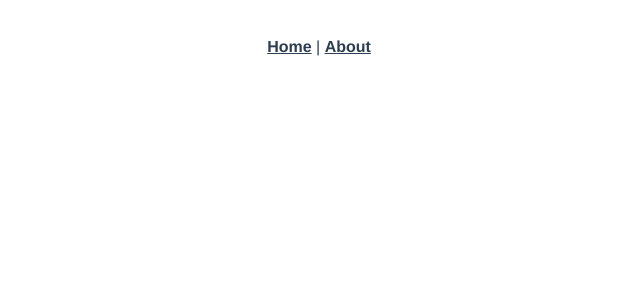
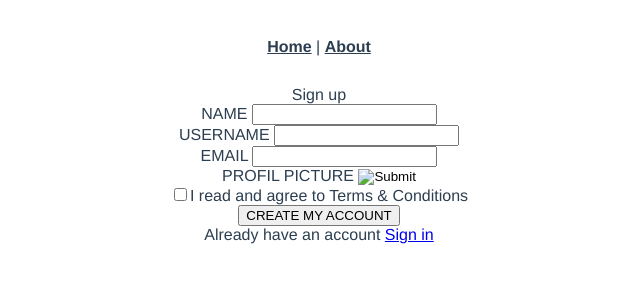
Before and after one commit to ayasqualli/Forum-App, a Vue app: page /signup in a window 1280 px wide. Before the commit this address had no page. Shown: the top 300 px of the page, without its empty margins (321-961 px from the left). Built offline with nearby package versions, Linux system fonts and the light colour scheme.

Commit message:
add login and signup pages

```diff
--- a/src/router/index.js
+++ b/src/router/index.js
@@ -7,6 +7,22 @@ const routes = [
     name: 'home',
     component: Home
   },
+  {
+    path: '/login',
+    name: 'login',
+    // route level code-splitting
+    // this generates a separate chunk (about.[hash].js) for this route
+    // which is lazy-loaded when the route is visited.
+    component: () => import(/* webpackChunkName: "about" */ '../views/login.vue')
+  },
+  {
+    path: '/signup',
+    name: 'signup',
+    // route level code-splitting
+    // this generates a separate chunk (about.[hash].js) for this route
+    // which is lazy-loaded when the route is visited.
+    component: () => import(/* webpackChunkName: "about" */ '../views/signup.vue')
+  }
 
 ]
 
--- /dev/null
+++ b/src/views/login.vue
@@ -0,0 +1,33 @@
+<template>
+    <div>
+        <form>
+            <legend>
+                Log in
+            </legend>
+            <div>
+                <label>
+                    USERNAME
+                </label>
+                <input type="text">
+            </div>
+            <div>
+                <label>
+                    PASSWORD
+                </label>
+                <input type="password">
+            </div>
+            <button>SIGN IN</button>
+        </form>
+        <div>Create an  account <router-link to="/signup">Sign up</router-link></div>
+    </div>
+  </template>
+
+  <script>
+
+  export default {
+    name: 'login',
+    components: {
+
+    }
+  }
+  </script>
--- /dev/null
+++ b/src/views/signup.vue
@@ -0,0 +1,51 @@
+<template>
+    <div>
+        <form>
+            <legend>
+                Sign up
+            </legend>
+            <div>
+                <label>
+                    NAME
+                </label>
+                <input type="text">
+            </div>
+            <div>
+                <label>
+                    USERNAME
+                </label>
+                <input type="text">
+            </div>
+            <div>
+                <label>
+                    EMAIL
+                </label>
+                <input type="email">
+            </div>
+            <div>
+                <label>
+                    PROFIL PICTURE
+                </label>
+                <input type="image">
+            </div>
+            <div>
+                <input type="checkbox">
+                <label>I read and agree to <span>Terms & Conditions</span></label>
+            </div>
+            <button>CREATE MY ACCOUNT</button>
+        </form>
+        <div>Already have  an  account <Router-link to="/login">Sign in</Router-link></div>
+    </div>
+  </template>
+
+  <script>
+import { RouterLink } from 'vue-router';
+
+
+  export default {
+    name: 'signup',
+    components: {
+
+    }
+  }
+  </script>
```
